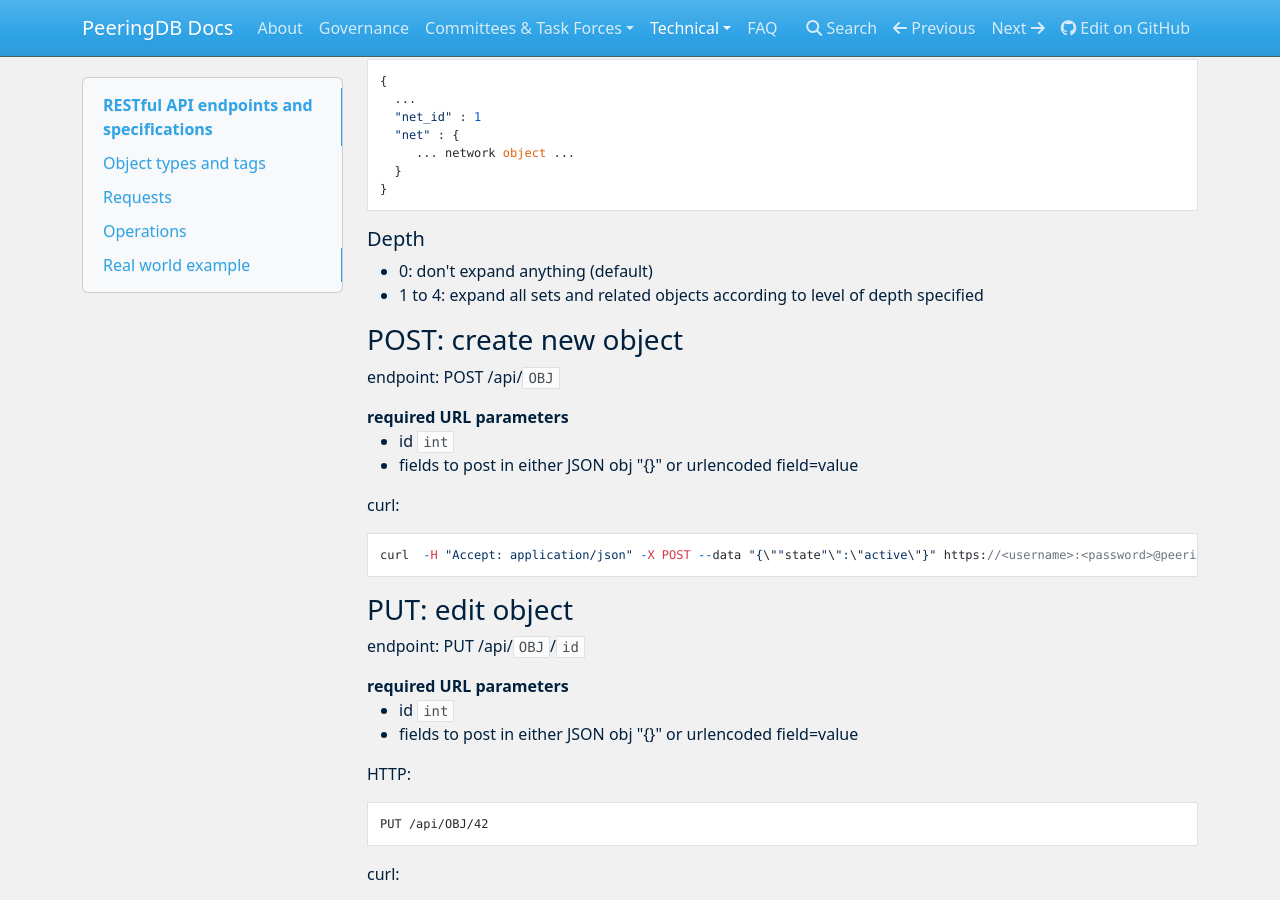
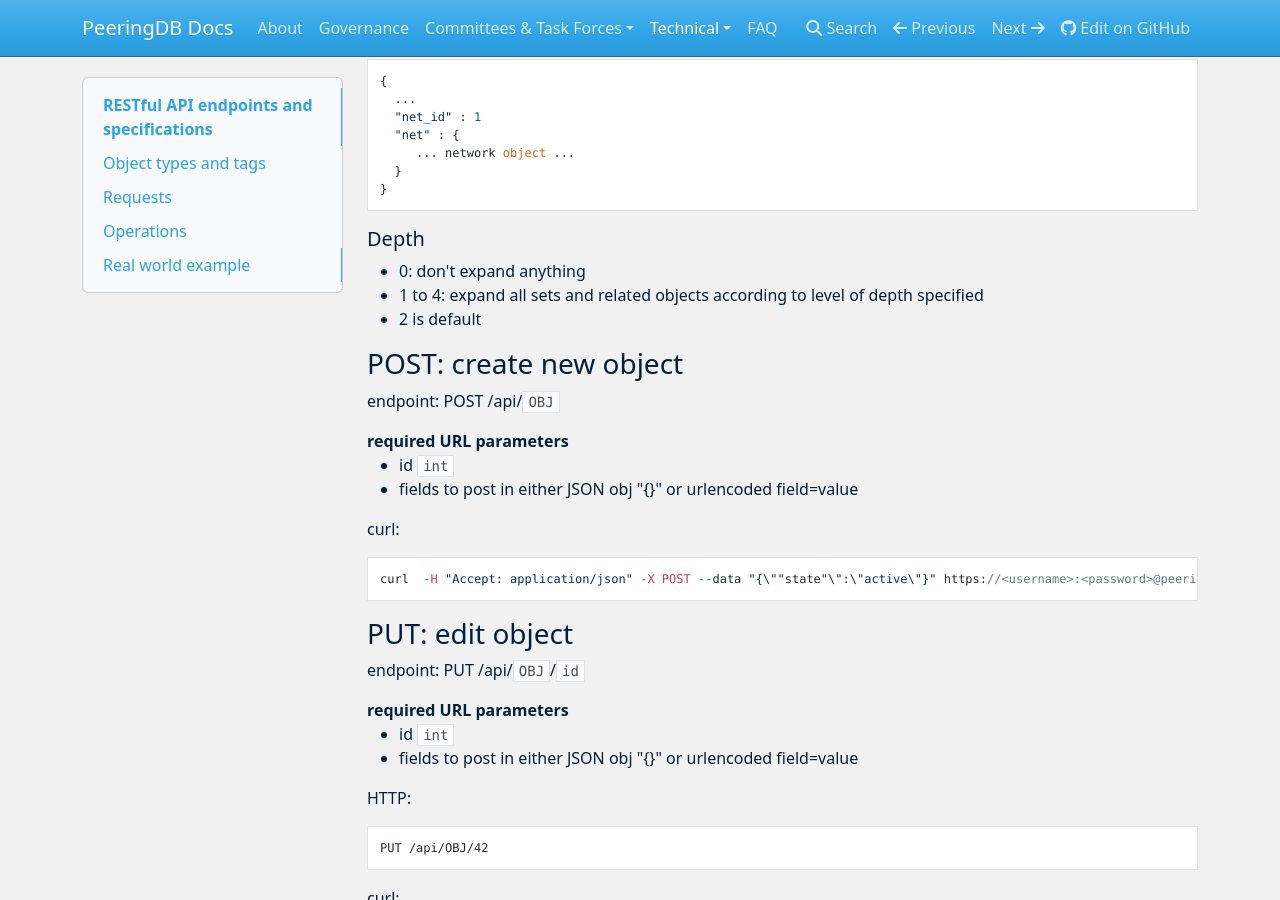
Before and after one commit to peeringdb/docs, an MkDocs documentation site: the page built from docs/api_specs.md, in a window 1280 px wide and 900 px high, scrolled down 4201 px. Built offline with MkDocs 1.6.1, drawn with Linux system fonts in a browser that asks for light colours; nearby versions of some CDN libraries.

Commit message:
Update api_specs.md
There is a difference in default expansion. For /OBJ it is 0, for /OBJ/id it is 2

```diff
--- a/docs/api_specs.md
+++ b/docs/api_specs.md
@@ -195,8 +195,9 @@
 
 ##### Depth
 
-- 0: don't expand anything (default)
+- 0: don't expand anything
 - 1 to 4: expand all sets and related objects according to level of depth specified
+- 2 is default
 
 ### POST: create new object
 
```
